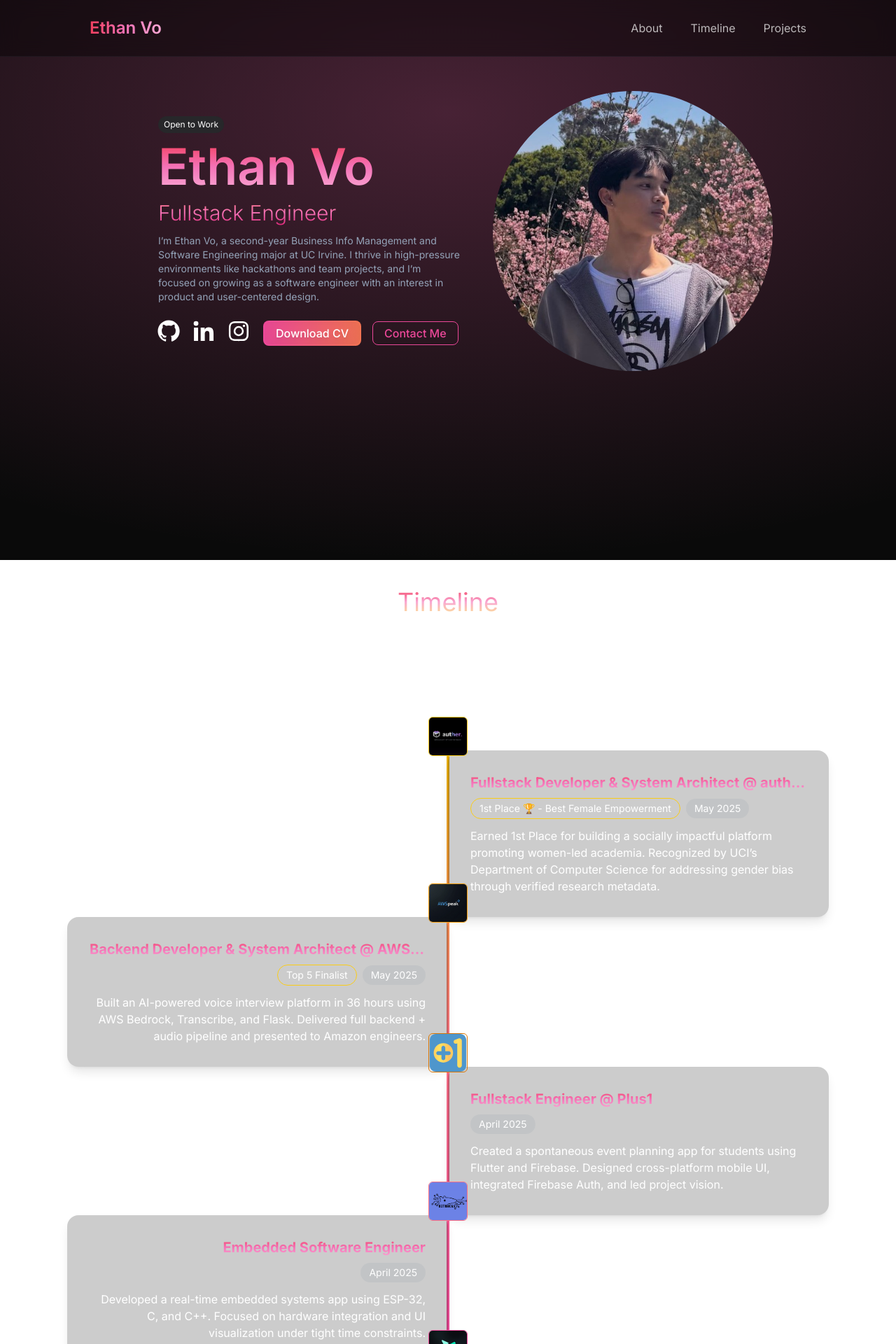
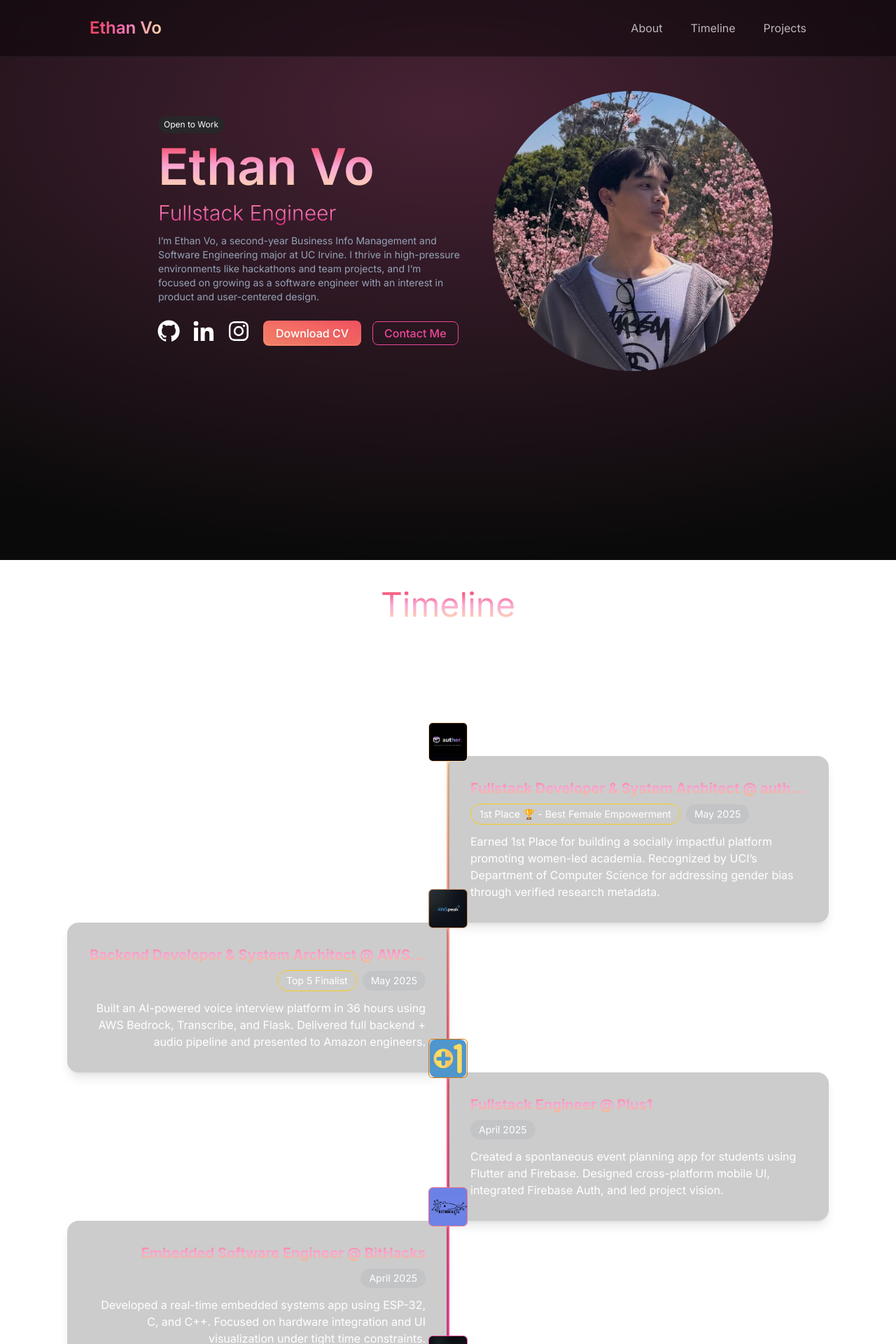
Before and after one commit to ethnvo/portfolio, a React (Vite) app: page / in a window 1280 px wide. Shown: the top 1920 px of the page at 70% size. Built offline with nearby package versions, Linux system fonts and the light colour scheme.

Commit message:
made changes to color scheme and download cv butto n

```diff
--- a/src/components/About.tsx
+++ b/src/components/About.tsx
@@ -24,7 +24,7 @@ const About = () => {
           <span className="px-2 py-1 text-white bg-zinc-800 rounded-full text-xs md:text-s">
             Open to Work
           </span>
-          <h1 className="text-5xl md:text-6xl lg:text-7xl font-semibold text-center md:text-left bg-gradient-to-b to-pink-300 via-pink-400 from-rose-500 text-transparent bg-clip-text">
+          <h1 className="text-5xl md:text-6xl lg:text-7xl font-semibold text-center md:text-left bg-gradient-to-b from-rose-500 via-pink-300 to-orange-200 text-transparent bg-clip-text">
             Ethan Vo
           </h1>
 
@@ -66,7 +66,7 @@ const About = () => {
               <a
                 href="/resume.pdf"
                 download
-                className="inline-block bg-gradient-to-r from-pink-500 via-amber-500 to-pink-500 bg-[length:400%_400%] bg-[position:0%_50%] hover:animate-gradient-x p-[2px] rounded-lg transition-all"
+                className="inline-block bg-gradient-to-tr from-orange-300 via-rose-500 to-orange-300 bg-[length:400%_400%] bg-[position:0%_50%] hover:animate-gradient-x p-[2px] rounded-lg transition-all"
               >
                 <div className="backdrop-blur-md text-white drop-shadow-md px-4 py-2 rounded-lg text-md leading-none font-medium">
                   Download CV
--- a/src/components/Navbar.tsx
+++ b/src/components/Navbar.tsx
@@ -9,7 +9,7 @@ const Navbar = () => {
       <nav className="max-w-7xl mx-auto px-5 py-6 lg:px-32 flex items-center justify-between text-white">
         <a
           href="#about"
-          className="text-xl md:text-2xl font-semibold bg-gradient-to-r from-rose-500 via-pink-400 to-pink-300 text-transparent bg-clip-text hover:scale-110 transition-all duration-300"
+          className="text-xl md:text-2xl font-semibold bg-gradient-to-r  from-rose-500 via-pink-400 to-orange-200 text-transparent bg-clip-text hover:scale-110 transition-all duration-300"
         >
           Ethan Vo
         </a>
--- a/src/components/Projects.tsx
+++ b/src/components/Projects.tsx
@@ -38,7 +38,7 @@ const Projects = () => {
       id="projects"
     >
       <div className="text-center sm:text-left">
-        <div className="inline-block text-2xl mb-10 px-2 py-1 text-transparent bg-clip-text bg-gradient-to-b from-rose-500 via-pink-300 to-amber-200">
+        <div className="inline-block text-3xl mb-10 px-2 py-1 text-transparent bg-clip-text bg-gradient-to-b from-rose-500 via-pink-300 to-orange-300">
           Featured Projects
         </div>
       </div>
--- a/src/components/Timeline.tsx
+++ b/src/components/Timeline.tsx
@@ -2,8 +2,8 @@ import { timelineData } from "./data/timelineData";
 import { motion } from "framer-motion";
 
 const borderColors = [
-  "border-yellow-400",
-  "border-amber-500",
+  "border-orange-200",
+  "border-[#CA906C]",
   "border-amber-600",
   "border-rose-400",
   "border-pink-500",
@@ -16,7 +16,7 @@ const Timeline = () => {
       id="timeline"
     >
       {/*  Heading with reduced margins */}
-      <h2 className="text-transparent bg-gradient-to-b bg-clip-text from-rose-500 via-pink-300 to-amber-200  text-wrap text-4xl text-center mt-10 mb-[192px]">
+      <h2 className="text-transparent bg-gradient-to-b bg-clip-text from-rose-500 via-pink-300 to-orange-200  text-wrap text-5xl text-center mt-10 mb-[192px]">
         Timeline
       </h2>
 
@@ -29,7 +29,7 @@ const Timeline = () => {
             top-[0px]
             bottom-[-50px]
             w-1
-            bg-gradient-to-b from-[#eab308] via-rose-400 to-pink-500
+            bg-gradient-to-b from-orange-200 via-rose-400 to-pink-500
             transform -translate-x-1/2
           "
         />
@@ -71,13 +71,13 @@ const Timeline = () => {
               <a href="#projects">
                 <motion.div
                   whileHover={{ scale: 1.05 }}
-                  transition={{ type: "spring" }}
+                  transition={{ type: "spring", stiffness: 300, damping: 25 }}
                 >
                   <h2
                     className="
                       truncate text-lg sm:text-xl font-bold
                       text-transparent bg-clip-text
-                      bg-gradient-to-b to-pink-300 via-pink-400 from-rose-500
+                      bg-gradient-to-b from-rose-400 via-pink-300 to-orange-300
                     "
                   >
                     {entry.title}
--- a/src/components/data/timelineData.ts
+++ b/src/components/data/timelineData.ts
@@ -36,7 +36,7 @@ export const timelineData: timeline[] = [
     logo: "/logos/plus1.svg",
   },
   {
-    title: "Embedded Software Engineer",
+    title: "Embedded Software Engineer @ BitHacks",
     extra: "",
     location: "BitHacks",
     date: "April 2025",
```
